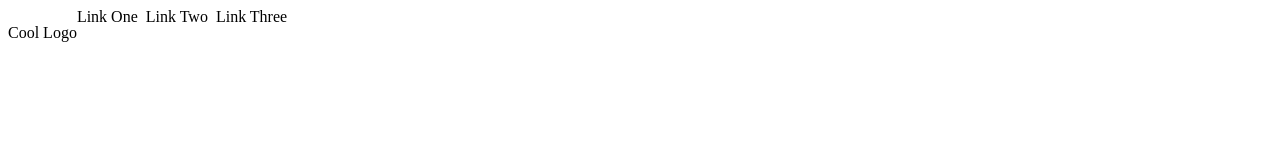
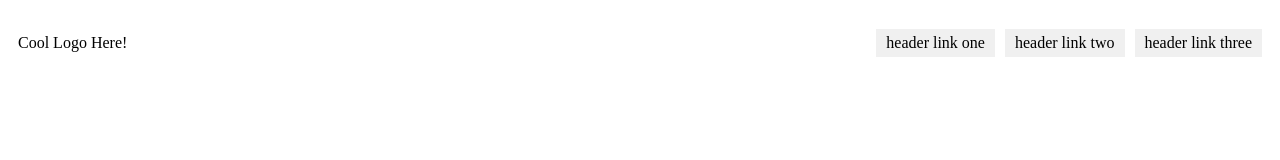
Before and after one commit to Jrees98/top_css_landing_page_project, a plain HTML site: page index.html in a window 1280 px wide. Drawn offline with Linux system fonts and the light colour scheme.

Commit message:
Add header portion

```diff
--- a/index.html
+++ b/index.html
@@ -7,20 +7,15 @@
     <link rel="stylesheet" href="styles.css">
 </head>
 <body>
-    <div class="flex-container">
-        <nav class="navbar">
-            <div class="logo">
-                <p>Cool Logo</p>
-            </div>
-            <div class="links">
-                <li>Link One</li>
-                <li>Link Two</li>
-                <li>Link Three</li>
-            </div>
-        </nav>
-
-
-
-    </div>
+    <header class="header">
+        <div class="logo">
+            <p>Cool Logo Here!</p>
+        </div>
+        <div class="links">
+            <p>header link one</p>
+            <p>header link two</p>
+            <p>header link three</p>
+        </div>
+    </header>
 </body>
 </html>
--- a/styles.css
+++ b/styles.css
@@ -1,20 +1,18 @@
-.flex-container {
+.header {
     display: flex;
-    align-items: center;
-    justify-content: space-between;
+    justify-content: space-between; /* To create space between logo and links */
+    align-items: center; /* To vertically center align items */
+    padding: 10px; /* Optional: Add some padding to the header */
 }
 
 .links {
     display: flex;
-    gap: 8px;
-    padding-right: 25px;
+    gap: 10px; /* Optional: Add some space between the links */
 }
 
-li {
-    list-style: none;
+/* Optional: Style the links as per your design */
+.links p {
+    margin: 0; /* Remove default paragraph margins */
+    padding: 5px 10px; /* Add some padding to the links */
+    background-color: #f0f0f0;
 }
-
-.navbar {
-    display: flex;
-
-}
```
Also changed, not shown: test.html (deleted, +0 -16 lines), testcss.css (deleted, +0 -24 lines).
